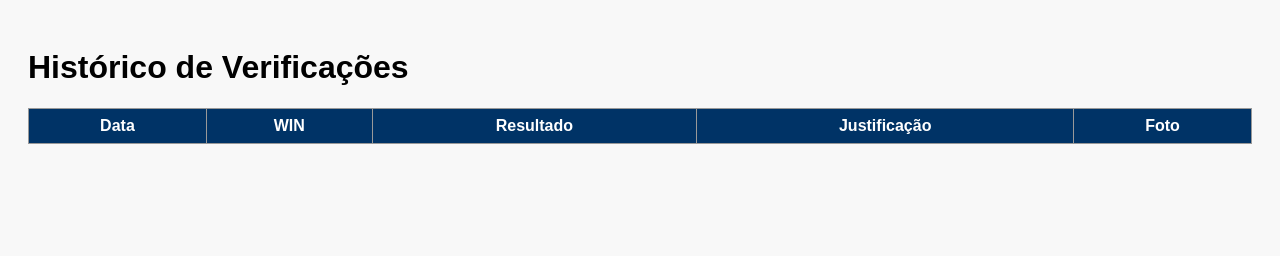
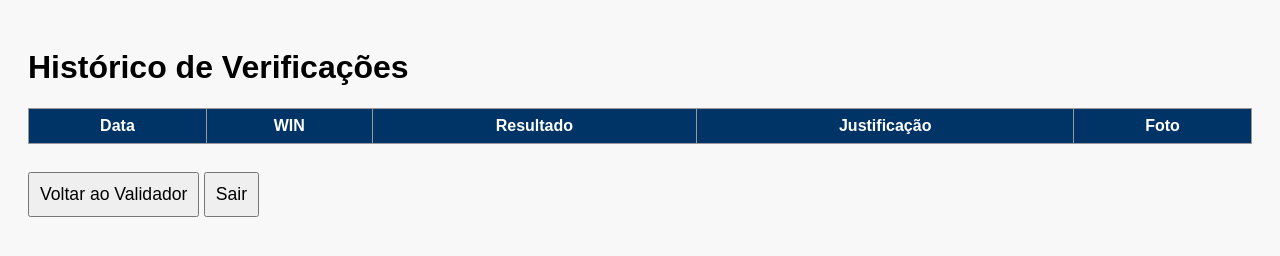
Before and after one commit to STOLENBOATS/WIN-Validator-Maritime, a plain HTML site: page historico.html in a window 1280 px wide. Drawn offline with Linux system fonts and the light colour scheme.

Commit message:
Add files via upload

```diff
--- a/historico.html
+++ b/historico.html
@@ -21,6 +21,9 @@
       </thead>
       <tbody></tbody>
     </table>
+    <br>
+    <button onclick="window.location.href='validador.html'">Voltar ao Validador</button>
+    <button onclick="window.location.href='login.html'">Sair</button>
   </div>
 </body>
 </html>
```
Also changed, not shown: validador.html (+3 -0 lines).
